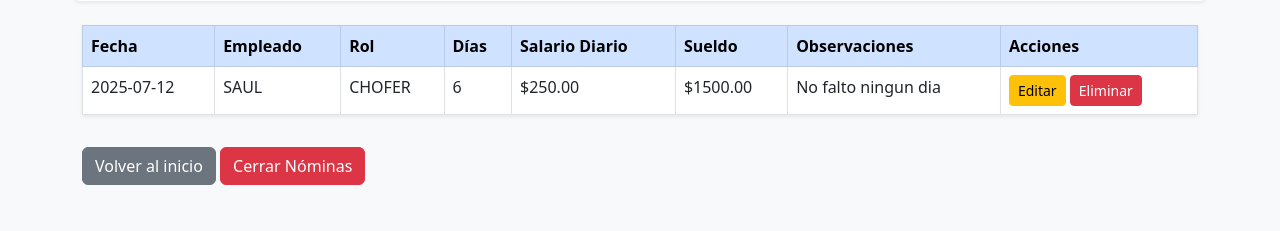
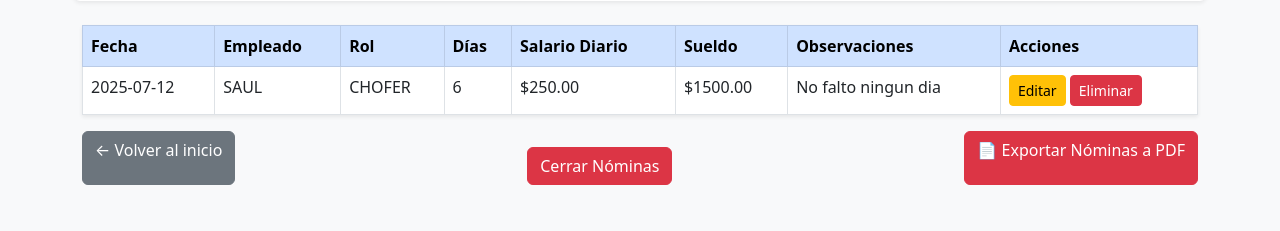
Before and after one commit to Guztorr/AGUA-PURIFICADA-AZZUL, a Flask app: page /nominas in a window 1280 px wide. Shown: the part 375-606 px from the top of the page. Run offline with Flask 3, Linux system fonts and the light colour scheme; the visitor is signed in with stand-in values (Sample User, id 1); data comes from the database, SQL or seed files in the repository.

Commit message:
Update nominas.html

```diff
--- a/templates/nominas.html
+++ b/templates/nominas.html
@@ -73,8 +73,12 @@
         </tbody>
     </table>
 
-    <a href="/" class="btn btn-secondary mt-3">Volver al inicio</a>
+    <div class="d-flex justify-content-between mt-3">
+    <a href="/" class="btn btn-secondary">← Volver al inicio</a>
     <a href="{{ url_for('cerrar_nominas') }}" class="btn btn-danger mt-3">Cerrar Nóminas</a>
+    <a href="{{ url_for('exportar_nominas') }}" class="btn btn-danger">📄 Exportar Nóminas a PDF</a>
+</div>
+
 </div>
 </body>
 </html>
```
